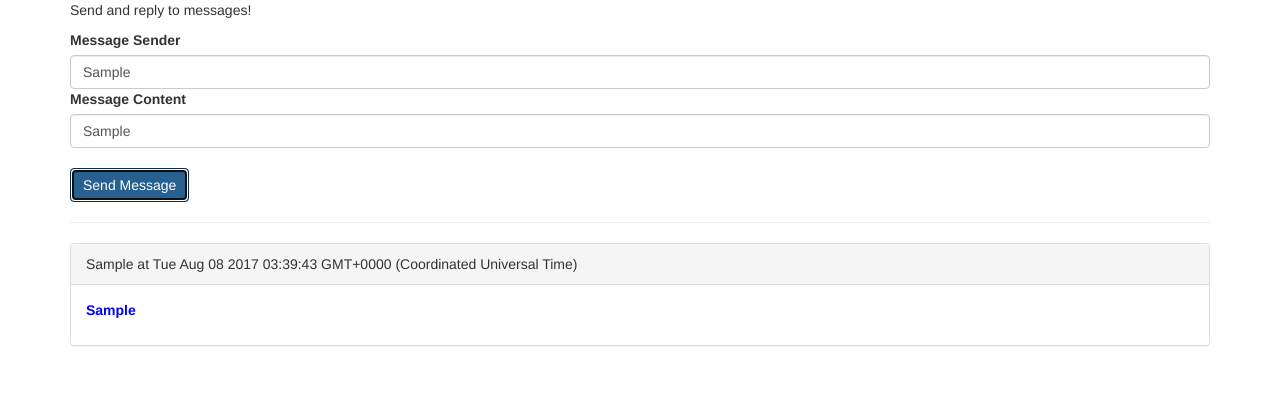
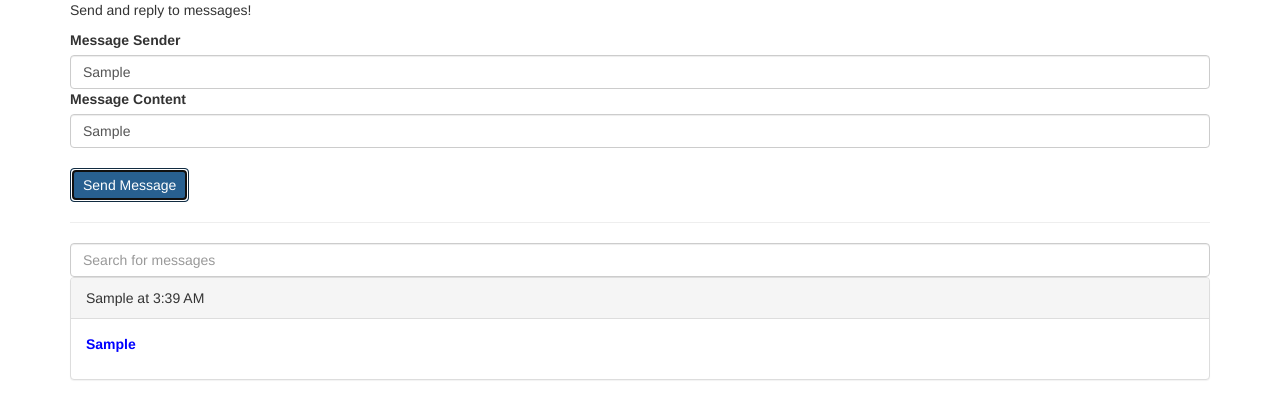
Before and after one commit to XccelerateOrg/Angular-Messenger, an Angular app: page / in a window 1280 px wide. Both pictures are taken after typing "Sample", "Sample" into the empty fields and a click on the button "Send Message". Shown: the top 418 px of the page. Built offline with nearby package versions, Linux system fonts and the light colour scheme.

Commit message:
'pipes added'

```diff
--- a/src/app/app.component.html
+++ b/src/app/app.component.html
@@ -3,10 +3,11 @@
         (messageSend) = "onMessageSent($event)"
     ></app-cockpit>
   <hr>
+  <input type="text" [(ngModel)]="term"  class="form-control" placeholder="Search for messages"/>
   <div class="row">
     <div class="col-xs-12">
         <app-message
-        *ngFor="let message of messages"
+        *ngFor="let message of messages | filter:term"
         [msg]="message"></app-message>
     </div>
   </div>
--- a/src/app/app.component.ts
+++ b/src/app/app.component.ts
@@ -8,6 +8,7 @@ import { Message } from './message.model';
 })
 export class AppComponent implements OnInit {
   messages: Message[] = [ ];
+  term = '';
   constructor(){ }
 
   ngOnInit() {
--- a/src/app/app.module.ts
+++ b/src/app/app.module.ts
@@ -5,12 +5,14 @@ import { AppComponent } from './app.component';
 import { CockpitComponent } from './cockpit/cockpit.component';
 import { MessageComponent } from './message/message.component';
 import { FormsModule } from '@angular/forms';
+import { FilterPipe } from './filter.pipe';
 
 @NgModule({
   declarations: [
     AppComponent,
     CockpitComponent,
-    MessageComponent
+    MessageComponent,
+    FilterPipe
   ],
   imports: [
     BrowserModule,
--- /dev/null
+++ b/src/app/filter.pipe.ts
@@ -0,0 +1,15 @@
+import { Pipe, PipeTransform } from '@angular/core';
+import { Message } from './message.model';
+
+@Pipe({
+  name: 'filter'
+})
+export class FilterPipe implements PipeTransform {
+
+  transform(messages: any, term: any): any {
+    if(term == '') return messages;
+
+    return messages.filter(message => message.content.toLowerCase().includes(term.toLowerCase()))
+  }
+
+}
--- a/src/app/message/message.component.html
+++ b/src/app/message/message.component.html
@@ -1,6 +1,6 @@
 <div
   class="panel panel-default">
-  <div class="panel-heading">{{ message.sender }} at {{ message.received }}</div>
+  <div class="panel-heading">{{ message.sender }} at {{ message.received | date:'shortTime'}}</div>
   <div class="panel-body">
     <p>
       <strong>{{ message.content }}</strong>
```
